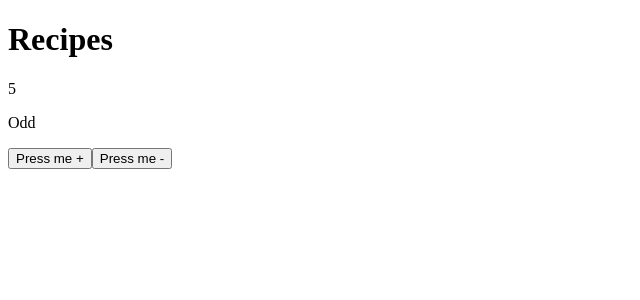
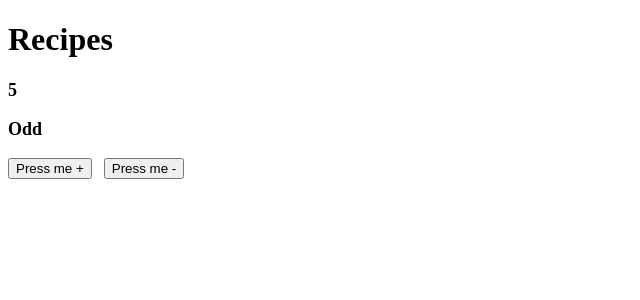
Before and after one commit to ferikand/recipes-angular-learning, an Angular app: page / in a window 1280 px wide. Shown: the top 300 px of the page, without its empty margins (0-640 px from the left). Built offline with nearby package versions, Linux system fonts and the light colour scheme.

Commit message:
module 10 done

```diff
--- a/src/app/CounterComponent.ts
+++ b/src/app/CounterComponent.ts
@@ -8,7 +8,8 @@ import {CommonModule} from "@angular/common";
     template: `<p>{{ counter() }}</p>
     <p>{{ isEven() ? 'Even' : 'Odd' }}</p>
     <button (click)="increment()">Press me +</button>
-    <button [disabled]="counter() <= 0" (click)="decrement()">Press me -</button>`
+    <button [disabled]="counter() <= 0" (click)="decrement()">Press me -</button>`,
+    styleUrls: ['./counter.component.css']
 })
 export class CounterComponent {
     // 1. Сигнал создается с начальным значением 0
--- /dev/null
+++ b/src/app/counter.component.css
@@ -0,0 +1,8 @@
+p {
+    font-size: 18px;
+    font-weight: bold;
+}
+
+button:first-of-type {
+    margin-right: 12px;
+}
```
